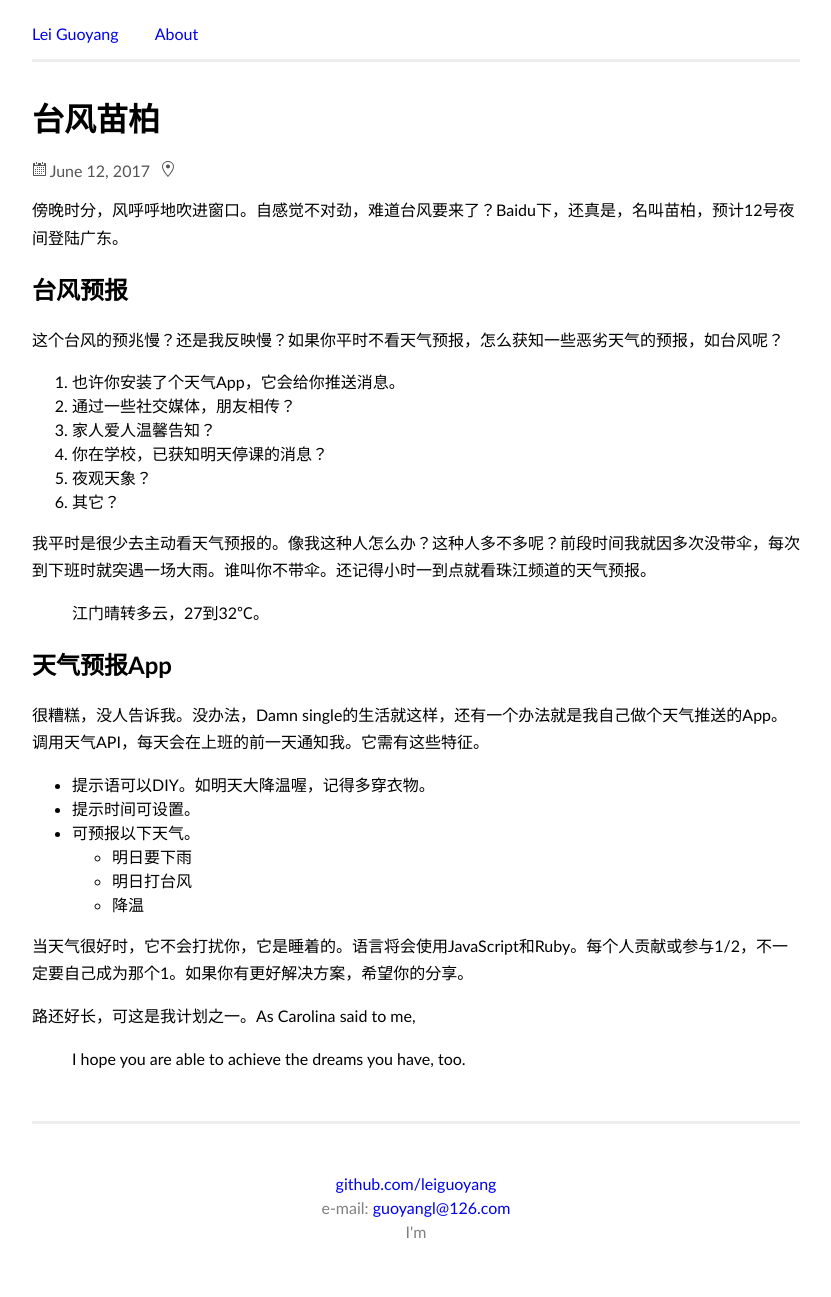
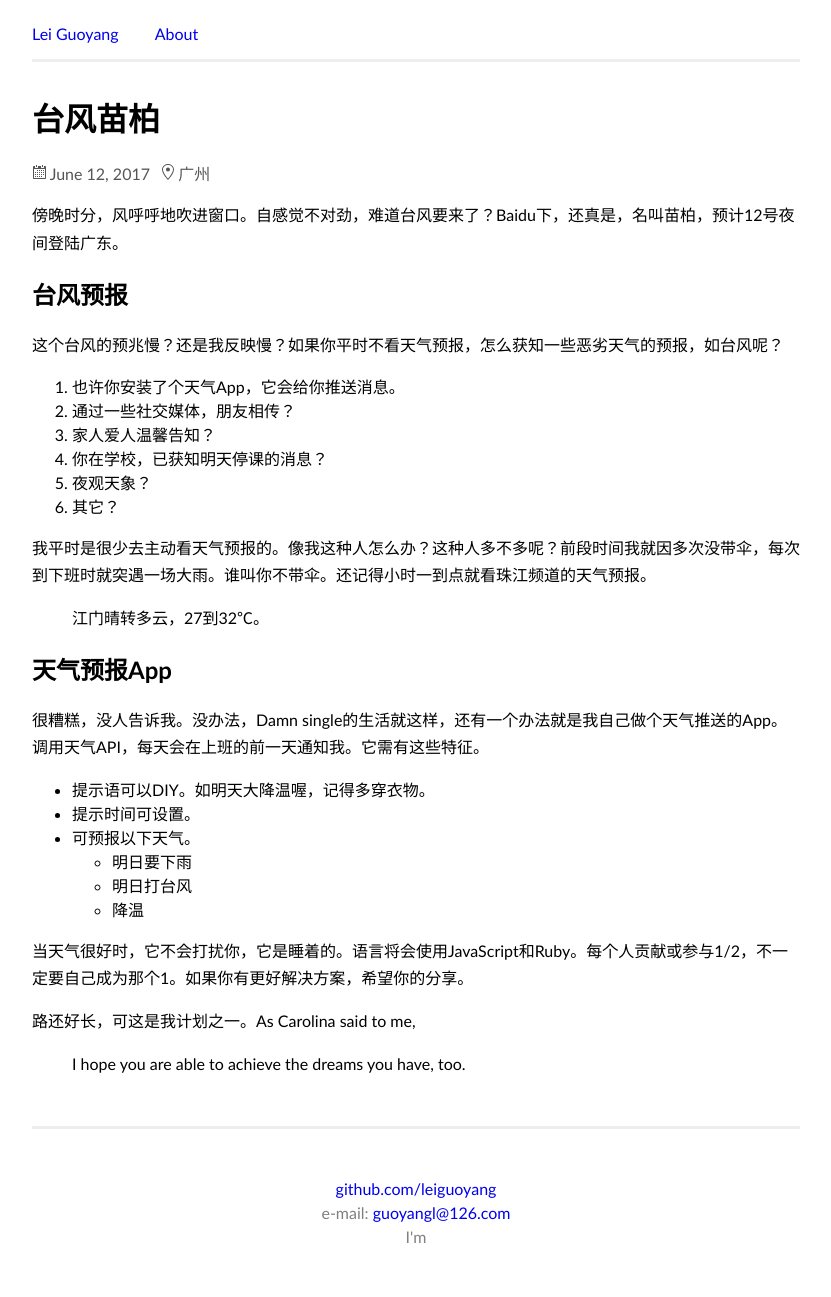
Before and after one commit to leiguoyang/leiguoyang.github.io, a Jekyll site: the page built from _posts/2017-06-12-台风苗柏.md, in a window 1280 px wide. Shown: the whole page, without its empty margins (224-1055 px from the left). Built offline with Jekyll 4.4.1, drawn with Linux system fonts in a browser that asks for light colours.

Commit message:
Add location varaible to front matter

```diff
--- a/_posts/2017-06-12-台风苗柏.md
+++ b/_posts/2017-06-12-台风苗柏.md
@@ -2,6 +2,7 @@
 layout: post
 title: 台风苗柏
 date: 2017-06-12
+location: 广州
 ---
 傍晚时分，风呼呼地吹进窗口。自感觉不对劲，难道台风要来了？Baidu下，还真是，名叫苗柏，预计12号夜间登陆广东。
 
```
